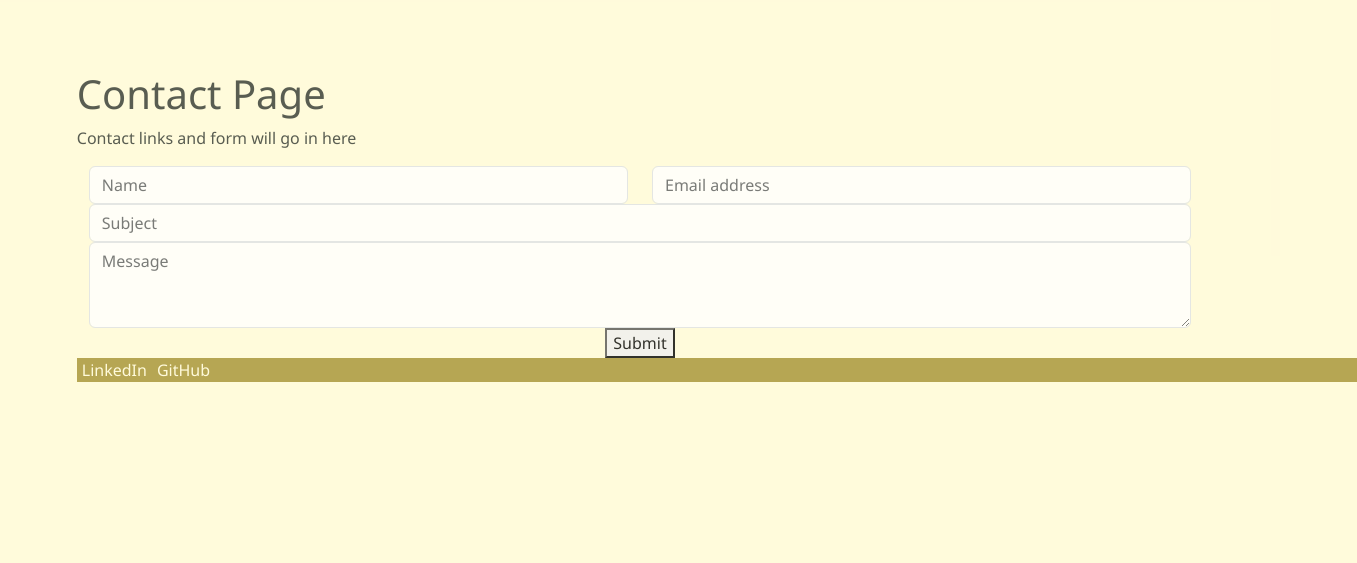
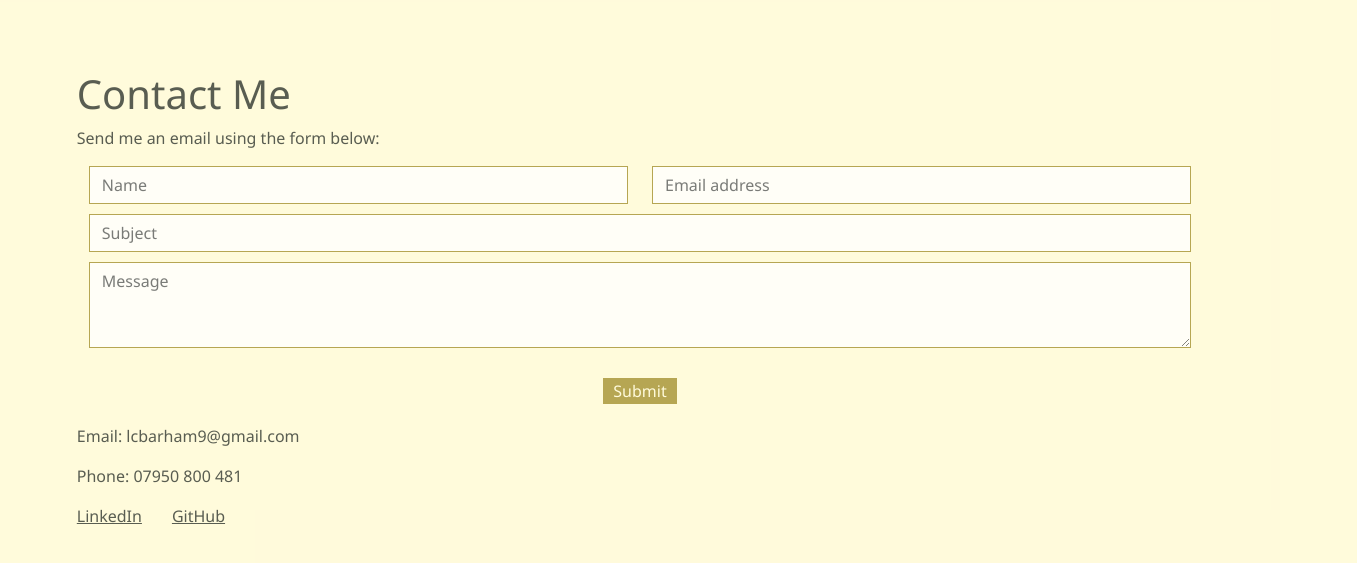
Before and after one commit to lydiabarham/Personal-Portfolio, a React (Vite) app in the folder portfolio/: page /contact in a window 1280 px wide. Shown: the part 507-1070 px from the top of the page, 1357 px wide, since content can reach past the window. Before the commit the page ends 942 px from the top, so only its background shows below. Built offline with nearby package versions, Linux system fonts and the light colour scheme.

Commit message:
add styling and content to contact page

```diff
--- a/portfolio/src/components/pages/Contact/Contact.jsx
+++ b/portfolio/src/components/pages/Contact/Contact.jsx
@@ -8,14 +8,21 @@ import ContactForm from './ContactForm';
 function Contact() {
   return (
     <div className='contact-container'>
-      <h1>Contact Page</h1>
+      <h1>Contact Me</h1>
       <p>
-        Contact links and form will go in here
+        Send me an email using the form below:
       </p>
       <ContactForm/>
-      <div className='link-box'>
-          <Link target="_blank" className="link" to="https://www.linkedin.com/in/lydia-barham-5a92962b0/">LinkedIn</Link>
-          <Link target="_blank" className="link" to="https://github.com/lydiabarham">GitHub</Link>
+
+      <p>
+        Email: lcbarham9@gmail.com
+      </p>
+      <p>Phone: 07950 800 481</p>
+
+      <div className='contact-link-box'>
+          <Link target="_blank" className="contact-link linked-in" to="https://www.linkedin.com/in/lydia-barham-5a92962b0/">LinkedIn</Link>
+          <span className='contact-span'></span>
+          <Link target="_blank" className="contact-link git-hub" to="https://github.com/lydiabarham">GitHub</Link>
         </div>
 
     </div>
--- a/portfolio/src/components/pages/Contact/styleContact.css
+++ b/portfolio/src/components/pages/Contact/styleContact.css
@@ -15,3 +15,35 @@
     padding: 6%;
     font-family: 'Segoe UI', Tahoma, Geneva, Verdana, sans-serif;
 }
+
+.contact-link {
+    color: var(--dark);
+}
+
+.contact-link:hover {
+    color: var(--orange);
+    font-size: larger;
+}
+
+.git-hub {
+    padding: 30px;
+}
+
+.submit-btn {
+    background-color: var(--green);
+    border: var(--green);
+    padding-left: 10px;
+    padding-right: 10px;
+    color: var(--beige);
+    margin: 20px;
+}
+
+.submit-btn:hover {
+    font-size: larger;
+}
+
+.form-control {
+    margin-bottom: 10px;
+    border-radius: 0% !important;
+    border: solid var(--green) 1px !important;
+}
```
